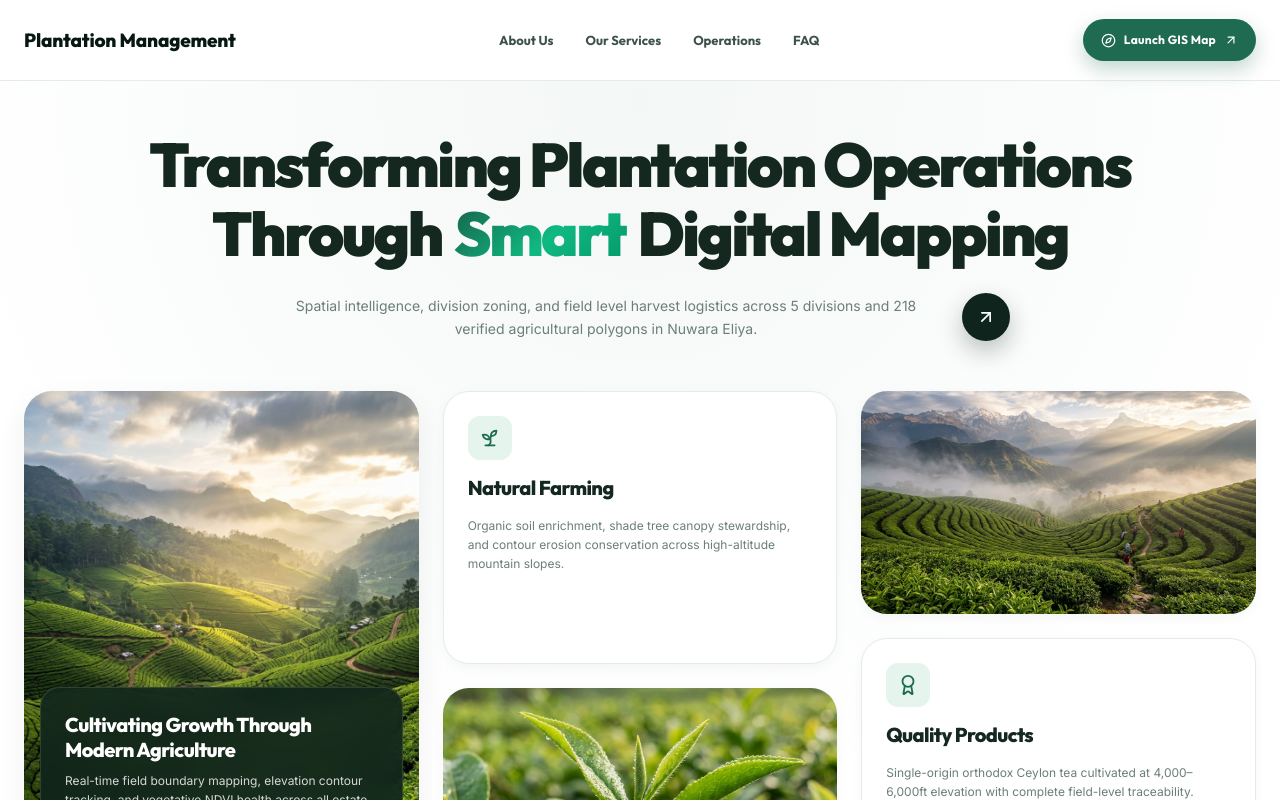
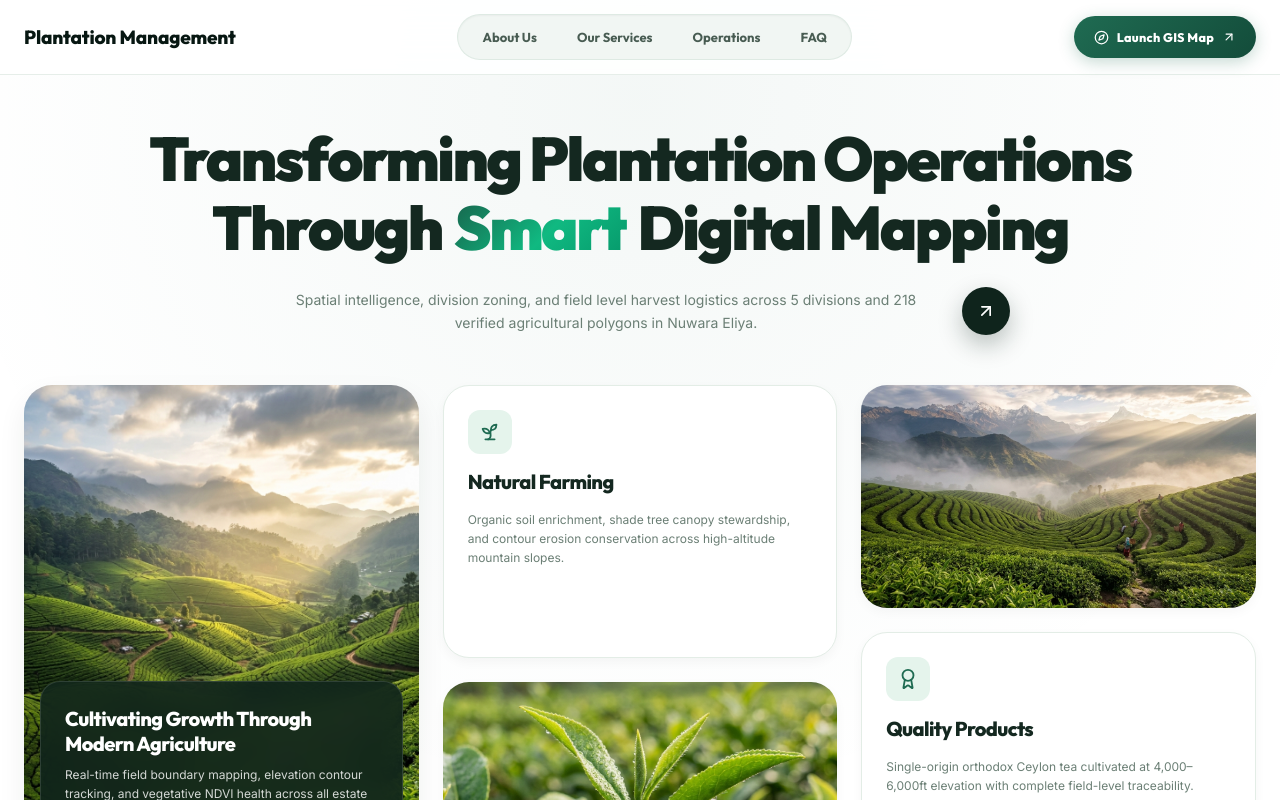
Before and after one commit to SULECO-AGRI/Plantation-management, a React (Vite) app: page / in a window 1280 px wide. Shown: the top 800 px of the page. Built offline with nearby package versions, Linux system fonts and the light colour scheme.

Commit message:
Implement modern glassmorphic navbar with floating pill navigation and mobile drawer

```diff
--- a/src/components/landing/LandingFAQ.tsx
+++ b/src/components/landing/LandingFAQ.tsx
@@ -39,9 +39,7 @@ export function LandingFAQ() {
     <section id="faq" className="section section--faq">
       <div className="section-container section-container--narrow">
         <div className="section-header-center">
-          <span className="section-eyebrow">
-            FAQ <Sprout size={14} className="inline-icon" />
-          </span>
+
           <h2 className="section-title section-title--center">
             Frequently Asked Questions
           </h2>
@@ -49,6 +47,7 @@ export function LandingFAQ() {
 
         <div className="faq-accordion">
           {faqs.map((faq, idx) => {
+
             const isOpen = openIndex === idx
             return (
               <div
--- a/src/components/landing/LandingNav.tsx
+++ b/src/components/landing/LandingNav.tsx
@@ -1,11 +1,18 @@
-import { ArrowUpRight, Compass } from 'lucide-react'
+import { useState } from 'react'
+import { ArrowUpRight, Compass, Menu, X } from 'lucide-react'
 import { Link } from 'react-router-dom'
 
 export function LandingNav() {
+  const [mobileMenuOpen, setMobileMenuOpen] = useState(false)
+
+  const toggleMobileMenu = () => setMobileMenuOpen((prev) => !prev)
+  const closeMobileMenu = () => setMobileMenuOpen(false)
+
   return (
     <header className="site-header">
+      <div className="site-header__container">
         <nav className="site-nav" aria-label="Main Navigation">
-        <Link to="/" className="nav-brand">
+          <Link to="/" className="nav-brand" onClick={closeMobileMenu}>
             <span className="nav-brand__text">
               <strong>Plantation Management</strong>
             </span>
@@ -22,10 +29,40 @@ export function LandingNav() {
             <Link to="/map" className="btn btn--primary btn--nav">
               <Compass size={15} />
               <span>Launch GIS Map</span>
-            <ArrowUpRight size={14} />
+              <ArrowUpRight size={14} className="btn-arrow" />
+            </Link>
+
+            <button
+              type="button"
+              className="nav-mobile-toggle"
+              onClick={toggleMobileMenu}
+              aria-label={mobileMenuOpen ? 'Close navigation menu' : 'Open navigation menu'}
+              aria-expanded={mobileMenuOpen}
+            >
+              {mobileMenuOpen ? <X size={20} /> : <Menu size={20} />}
+            </button>
+          </div>
+        </nav>
+      </div>
+
+      {/* Mobile Drawer Dropdown */}
+      {mobileMenuOpen && (
+        <div className="nav-mobile-drawer">
+          <div className="nav-mobile-menu">
+            <a href="#about" className="nav-mobile-link" onClick={closeMobileMenu}>About Us</a>
+            <a href="#offerings" className="nav-mobile-link" onClick={closeMobileMenu}>Our Services</a>
+            <a href="#operations" className="nav-mobile-link" onClick={closeMobileMenu}>Operations</a>
+            <a href="#faq" className="nav-mobile-link" onClick={closeMobileMenu}>FAQ</a>
+          </div>
+          <div className="nav-mobile-action">
+            <Link to="/map" className="btn btn--primary btn--nav-mobile" onClick={closeMobileMenu}>
+              <Compass size={16} />
+              <span>Launch GIS Map</span>
+              <ArrowUpRight size={15} />
             </Link>
           </div>
-      </nav>
+        </div>
+      )}
     </header>
   )
 }
--- a/src/styles.css
+++ b/src/styles.css
@@ -217,7 +217,8 @@ h1, h2, h3, h4, h5 {
 }
 
 /* ==========================================================================
-   Site Header / Navigation
+/* ==========================================================================
+   Site Header / Navigation (Modern Glassmorphic & Floating Pill Design)
    ========================================================================== */
 
 .site-header {
@@ -225,35 +226,46 @@ h1, h2, h3, h4, h5 {
   top: 0;
   z-index: 1000;
   width: 100%;
-  background: rgba(255, 255, 255, 0.94);
-  backdrop-filter: blur(14px);
-  border-bottom: 1px solid var(--border-subtle);
+  background: rgba(255, 255, 255, 0.88);
+  backdrop-filter: blur(18px);
+  -webkit-backdrop-filter: blur(18px);
+  border-bottom: 1px solid rgba(226, 236, 230, 0.85);
+  transition: all 0.3s ease;
+}
+
+.site-header__container {
+  width: min(1260px, calc(100% - 48px));
+  margin: 0 auto;
 }
 
 .site-nav {
-  width: min(1240px, calc(100% - 48px));
-  height: 80px;
-  margin: 0 auto;
+  height: 74px;
   display: flex;
   align-items: center;
   justify-content: space-between;
+  gap: 24px;
 }
 
 .nav-brand {
   display: inline-flex;
   align-items: center;
   gap: 12px;
+  text-decoration: none;
+  transition: opacity 0.2s ease;
+}
+.nav-brand:hover {
+  opacity: 0.92;
 }
 
 .nav-brand__icon {
-  width: 42px;
-  height: 42px;
+  width: 40px;
+  height: 40px;
   display: grid;
   place-items: center;
   border-radius: 12px;
   background: var(--emerald-600);
   color: #fff;
-  box-shadow: 0 8px 18px rgba(31, 107, 82, 0.28);
+  box-shadow: 0 6px 16px rgba(31, 107, 82, 0.25);
 }
 
 .nav-brand__text {
@@ -276,27 +288,125 @@ h1, h2, h3, h4, h5 {
   letter-spacing: 0.12em;
 }
 
+/* Modern Pill Nav Menu */
 .nav-menu {
   display: flex;
   align-items: center;
-  gap: 32px;
+  gap: 4px;
+  padding: 5px 6px;
+  background: rgba(240, 246, 242, 0.9);
+  border: 1px solid rgba(218, 232, 224, 0.8);
+  border-radius: 999px;
+  box-shadow: inset 0 1px 2px rgba(10, 30, 20, 0.04);
 }
 
 .nav-link {
   font-family: var(--font-heading);
   font-size: 13px;
   font-weight: 700;
-  color: var(--text-body);
-  transition: color 0.2s ease;
+  color: #485c52;
+  padding: 7px 18px;
+  border-radius: 999px;
+  transition: all 0.22s cubic-bezier(0.16, 1, 0.3, 1);
+  text-decoration: none;
+  display: inline-flex;
+  align-items: center;
 }
 .nav-link:hover {
-  color: var(--emerald-600);
+  color: #0f2e22;
+  background: #ffffff;
+  box-shadow: 0 2px 8px rgba(18, 48, 36, 0.08);
+}
+
+.nav-actions {
+  display: flex;
+  align-items: center;
+  gap: 12px;
 }
 
 .btn--nav {
   height: 42px;
-  padding: 0 18px;
-  font-size: 12px;
+  padding: 0 20px;
+  font-size: 12.5px;
+  font-weight: 800;
+  border-radius: 999px;
+  background: linear-gradient(135deg, #1f6b52 0%, #134c3a 100%);
+  color: #ffffff;
+  box-shadow: 0 4px 16px rgba(31, 107, 82, 0.26);
+  display: inline-flex;
+  align-items: center;
+  gap: 8px;
+  transition: all 0.24s cubic-bezier(0.16, 1, 0.3, 1);
+}
+.btn--nav:hover {
+  transform: translateY(-1px);
+  box-shadow: 0 6px 20px rgba(31, 107, 82, 0.38);
+  background: linear-gradient(135deg, #247c5f 0%, #155541 100%);
+}
+.btn--nav .btn-arrow {
+  transition: transform 0.2s ease;
+}
+.btn--nav:hover .btn-arrow {
+  transform: translate(2px, -2px);
+}
+
+.nav-mobile-toggle {
+  display: none;
+  width: 40px;
+  height: 40px;
+  border-radius: 10px;
+  border: 1px solid #dce8e0;
+  background: #f4f8f5;
+  color: #1a3227;
+  cursor: pointer;
+  place-items: center;
+  transition: all 0.2s ease;
+}
+.nav-mobile-toggle:hover {
+  background: #e9f2ec;
+}
+
+.nav-mobile-drawer {
+  border-top: 1px solid rgba(226, 236, 230, 0.85);
+  background: rgba(255, 255, 255, 0.98);
+  backdrop-filter: blur(14px);
+  padding: 18px 24px 22px;
+  display: flex;
+  flex-direction: column;
+  gap: 16px;
+  animation: navSlideDown 0.2s ease forwards;
+}
+@keyframes navSlideDown {
+  from { opacity: 0; transform: translateY(-8px); }
+  to { opacity: 1; transform: translateY(0); }
+}
+.nav-mobile-menu {
+  display: flex;
+  flex-direction: column;
+  gap: 4px;
+}
+.nav-mobile-link {
+  font-family: var(--font-heading);
+  font-size: 15px;
+  font-weight: 700;
+  color: #243a2f;
+  padding: 10px 14px;
+  border-radius: 8px;
+  text-decoration: none;
+  transition: background 0.15s ease, color 0.15s ease;
+}
+.nav-mobile-link:hover {
+  background: #f0f6f2;
+  color: var(--emerald-700);
+}
+.btn--nav-mobile {
+  width: 100%;
+  height: 44px;
+  display: flex;
+  justify-content: center;
+  align-items: center;
+  border-radius: 999px;
+  gap: 8px;
 }
 
 /* ==========================================================================
@@ -1894,10 +2004,16 @@ h1, h2, h3, h4, h5 {
 
 @media (max-width: 780px) {
   .site-nav {
-    height: 70px;
+    height: 68px;
   }
   .nav-menu {
     display: none;
+  }
+  .btn--nav {
+    display: none;
+  }
+  .nav-mobile-toggle {
+    display: grid;
   }
   .hero-col {
     grid-template-columns: 1fr;
```
Lines whose indentation alone changed are shown as unchanged.
